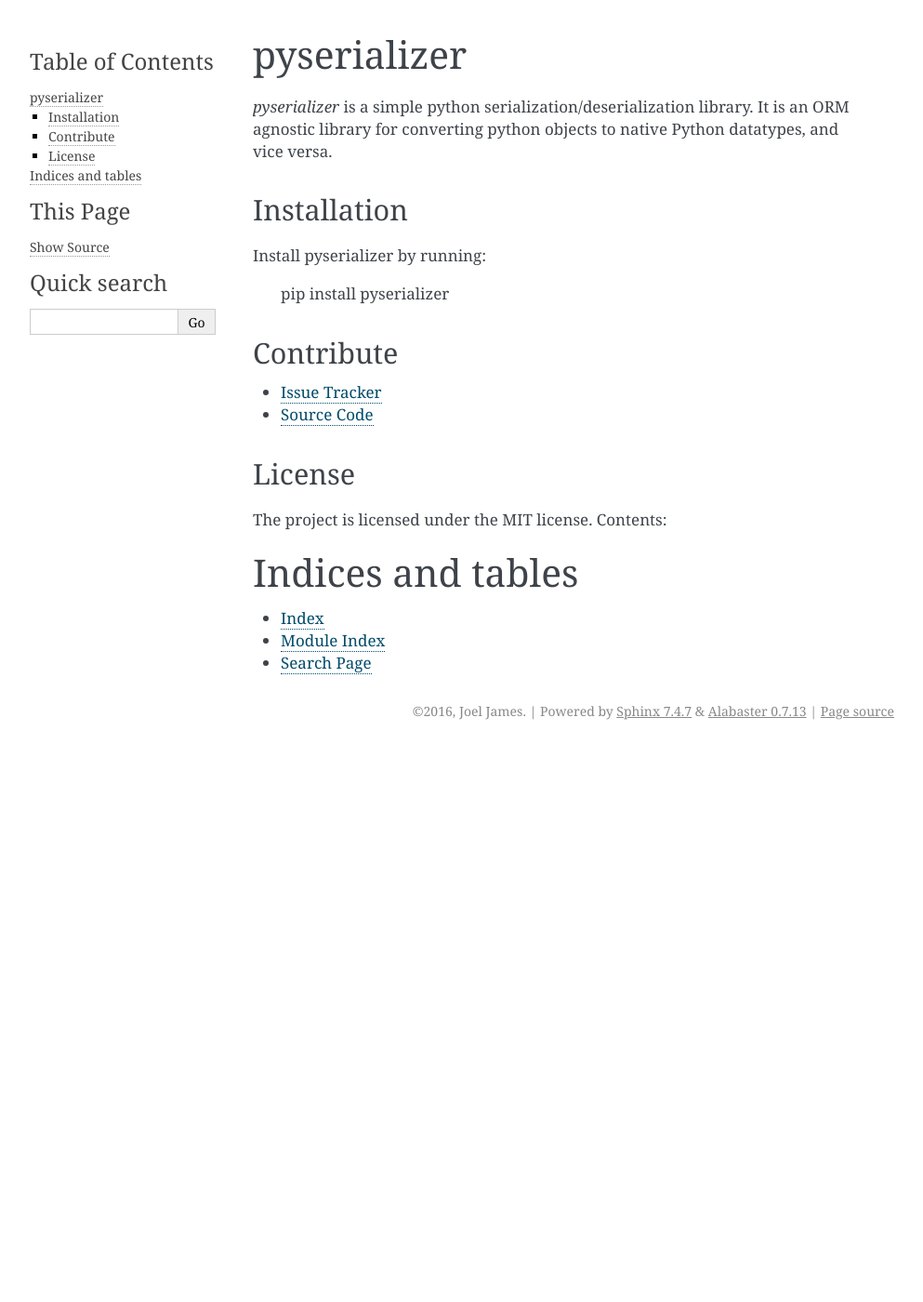
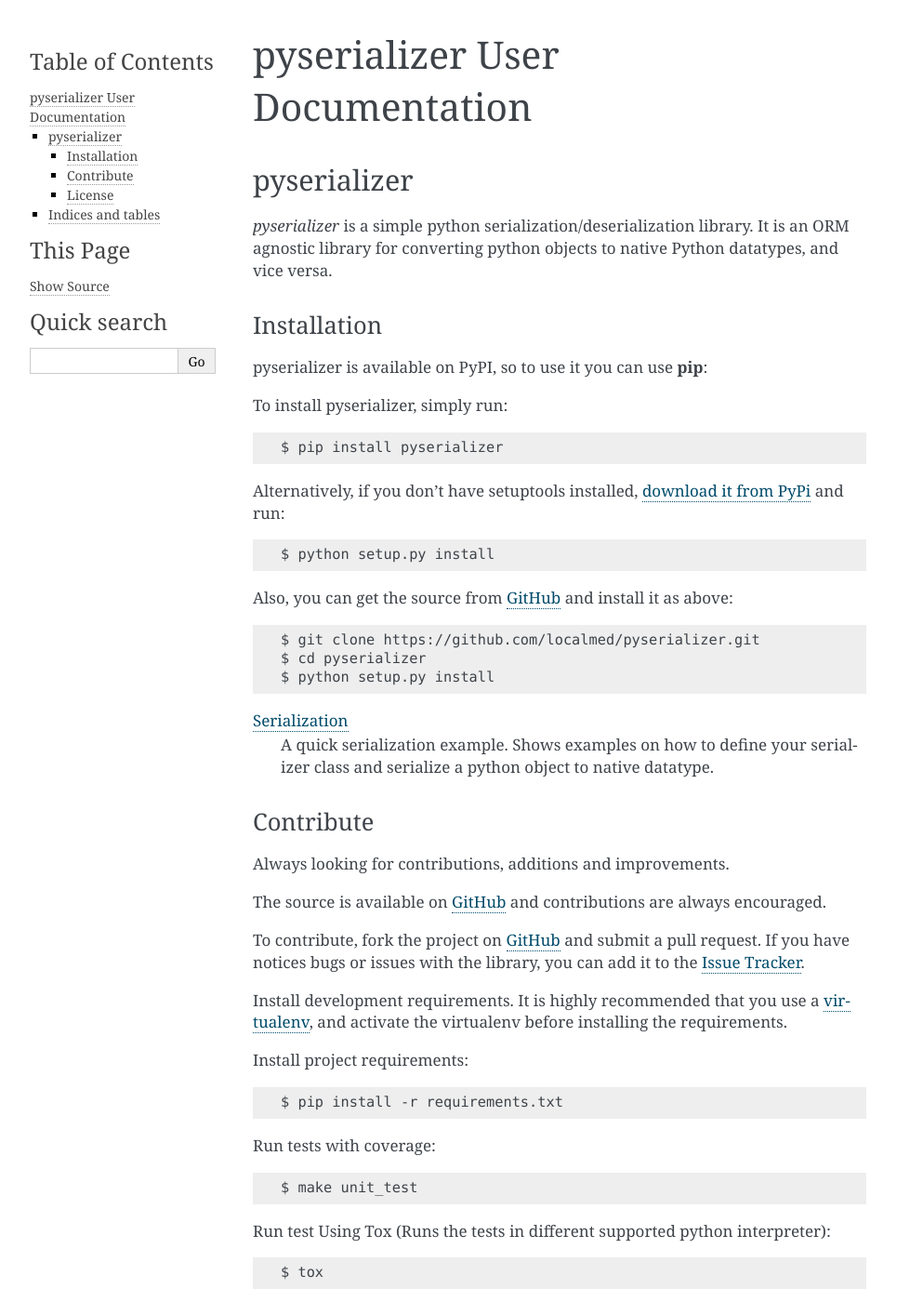
Before and after one commit to localmed/pyserializer, a Sphinx documentation site: the page built from docs/index.rst, in a window 1280 px wide and 1400 px high. Shown: the whole window at 93% size, without its empty margins (148-1141 px from the left). Built offline with Sphinx 7.4.7, drawn with Linux system fonts in a browser that asks for light colours; some of the changed text lies outside the part shown.

Commit message:
Add initial read the docs

```diff
--- a/docs/index.rst
+++ b/docs/index.rst
@@ -1,37 +1,93 @@
-.. pyserializer documentation master file, created by
-   sphinx-quickstart on Sun Jan 31 21:45:05 2016.
-   You can adapt this file completely to your liking, but it should at least
-   contain the root `toctree` directive.
+==============================
+pyserializer User Documentation
+==============================
 
 pyserializer
 ============
 
 `pyserializer` is a simple python serialization/deserialization library. It is an ORM agnostic library for converting python objects to native Python datatypes, and vice versa.
 
+
 Installation
 ------------
 
-Install pyserializer by running:
+pyserializer is available on PyPI, so to use it you can use :program:`pip`:
 
-    pip install pyserializer
+To install pyserializer, simply run::
+
+    $ pip install pyserializer
+
+Alternatively, if you don't have setuptools installed, `download it from PyPi <https://pypi.python.org/pypi/pyserializer>`_ and run::
+
+    $ python setup.py install
+
+Also, you can get the source from `GitHub <https://github.com/localmed/pyserializer>`_ and install it as above::
+
+    $ git clone https://github.com/localmed/pyserializer.git
+    $ cd pyserializer
+    $ python setup.py install
+
+
+:doc:`serialization`
+  A quick serialization example. Shows examples on how to define your serializer class and serialize a python object to native datatype.
+
 
 Contribute
 ----------
+Always looking for contributions, additions and improvements.
 
-- `Issue Tracker`_
-- `Source Code`_
+The source is available on `GitHub <https://github.com/localmed/pyserializer>`_
+and contributions are always encouraged.
 
-.. _Issue Tracker: https://github.com/localmed/pyserializer/issues
-.. _Source Code: https://github.com/localmed/pyserializer
+To contribute, fork the project on
+`GitHub <https://github.com/localmed/pyserializer>`_ and submit a
+pull request. If you have notices bugs or issues with the library, you can add it to the `Issue Tracker <https://github.com/localmed/pyserializer/issues>`_.
+
+Install development requirements. It is highly recommended that you use a `virtualenv <http://docs.python-guide.org/en/latest/dev/virtualenvs/>`_, and activate the virtualenv before installing the requirements.
+
+Install project requirements::
+
+    $ pip install -r requirements.txt
+
+Run tests with coverage::
+
+    $ make unit_test
+
+Run test Using Tox (Runs the tests in different supported python interpreter)::
+
+    $ tox
+
+Run Lint::
+
+    $ make lint
+
+Create a new local branch to submit a pull request::
+
+    $ git checkout -b name-of-feature
+
+Commit your changes::
+
+    $ git commit -m "Detailed commit message"
+
+Push up your changes::
+
+    $ git push origin name-of-feature
+
+Submit a pull request. Before submitting a pull request, make sure pull request add the functionality, it is tested and docs are updated.
+
 
 License
 -------
 
 The project is licensed under the MIT license.
+
 Contents:
 
 .. toctree::
    :maxdepth: 2
+   :numbered:
+
+   serialization
 
 Indices and tables
 ==================
```
Also changed, not shown: docs/serialization.rst (added, +50 -0 lines).
